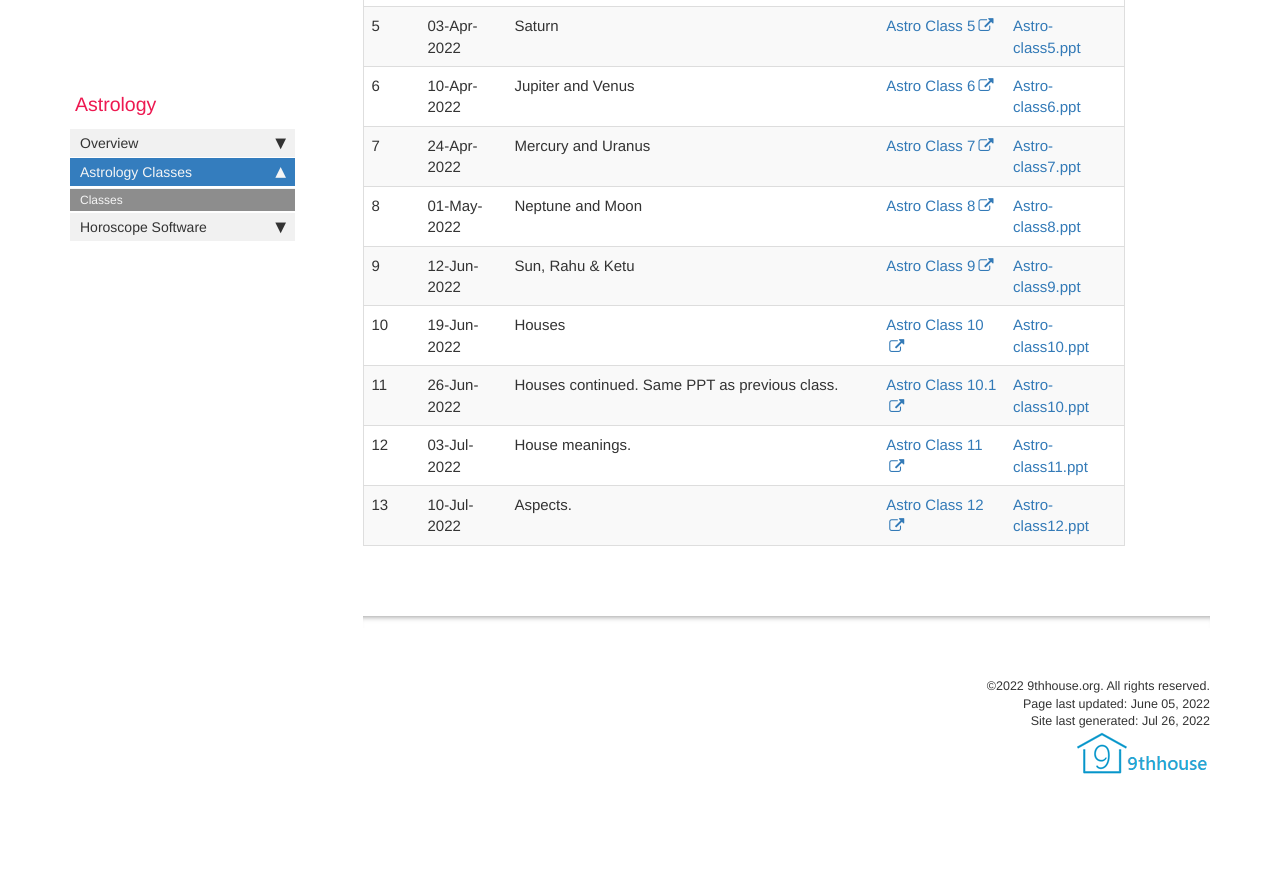
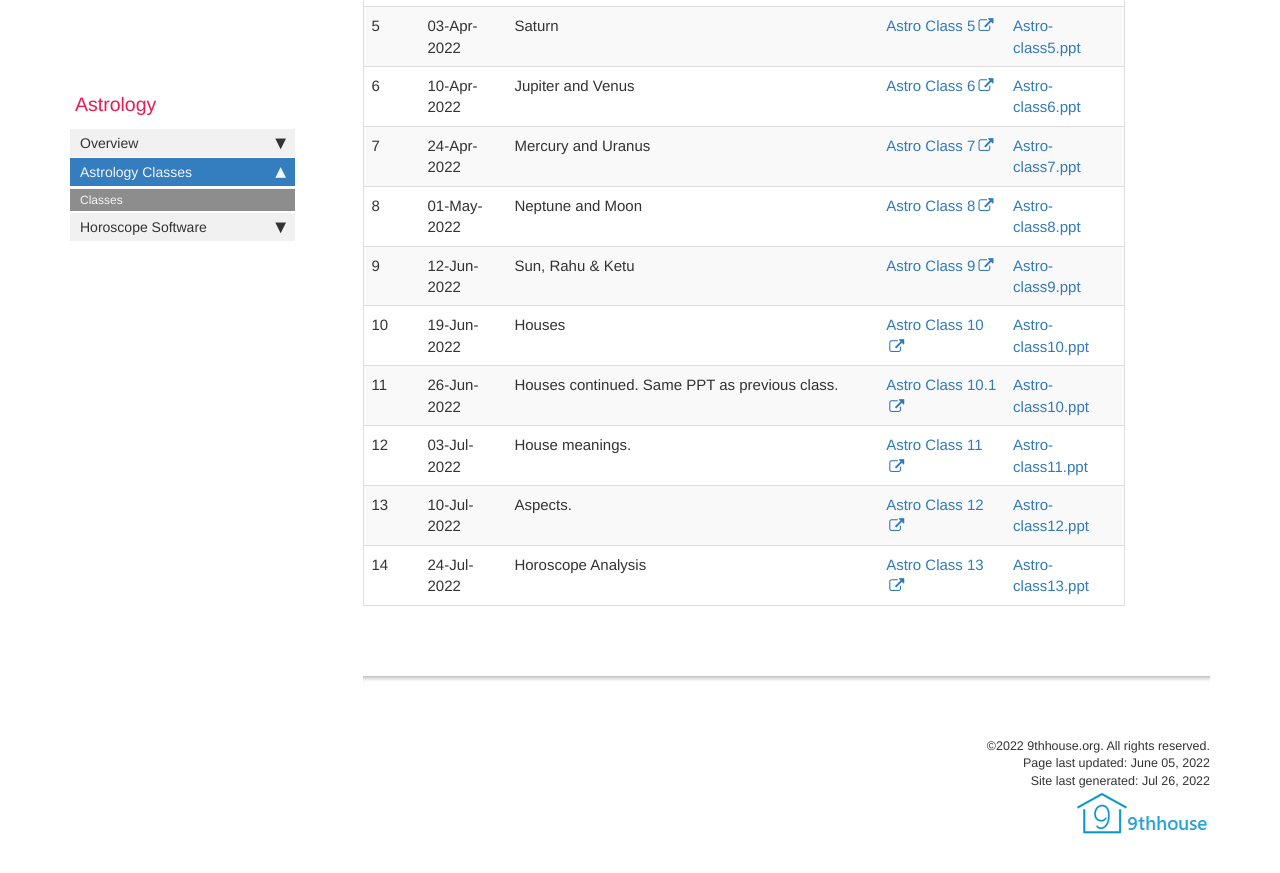
Before and after one commit to vadavalli/9th, a Jekyll site: the page built from pages/mydoc/mydoc_astrology_classes.md, in a window 1280 px wide and 900 px high, scrolled down 656 px. Shown: the top 873 px of the window. Built offline with Jekyll 4.4.1, drawn with Linux system fonts in a browser that asks for light colours; comment, search, counter and statistics services are not loaded; before the commit the page ends 1496 px from its top, so only the background shows below that.

Commit message:
class 13

```diff
--- a/pages/mydoc/mydoc_astrology_classes.md
+++ b/pages/mydoc/mydoc_astrology_classes.md
@@ -27,4 +27,5 @@ Youtube links for the classes and PPTs to be downloaded.
 |11| 26-Jun-2022 | Houses continued. Same PPT as previous class.| [Astro Class 10.1](https://www.youtube.com/watch?v=HWcUG0iieyI){:target="_blank"} | [Astro-class10.ppt](downloads/Astro-class10.ppt) |
 |12| 03-Jul-2022 | House meanings.| [Astro Class 11](https://www.youtube.com/watch?v=BUKq2K8YKyM){:target="_blank"} | [Astro-class11.ppt](downloads/Astro-class11.ppt) |
 |13| 10-Jul-2022 | Aspects.| [Astro Class 12](https://youtu.be/FPK6oPubG3I){:target="_blank"} | [Astro-class12.ppt](downloads/Astro-class12.ppt) |
+|14| 24-Jul-2022 | Horoscope Analysis | [Astro Class 13](https://www.youtube.com/watch?v=MPKnjed7pVU){:target="_blank"} | [Astro-class13.ppt](downloads/Astro-class13.ppt) |
 {% include links.html %}
```
Also changed, not shown: 1 other file.
